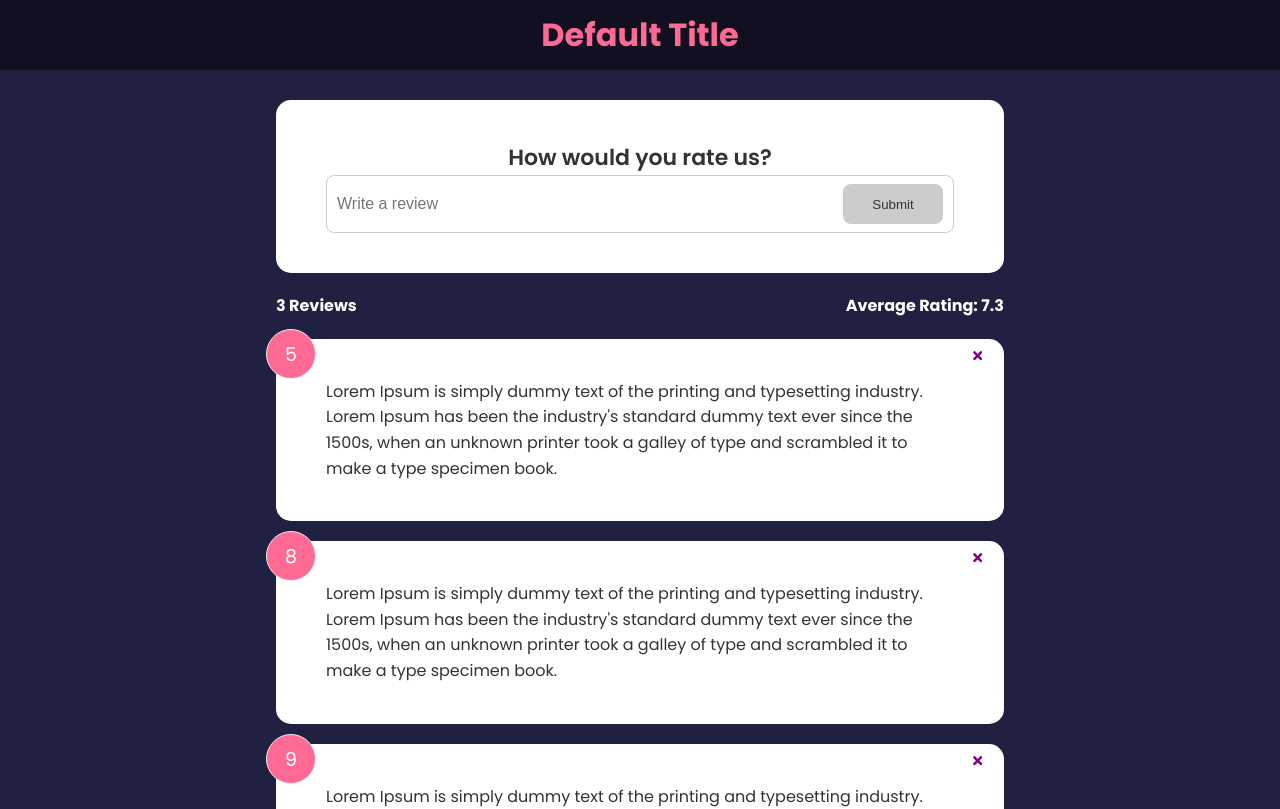
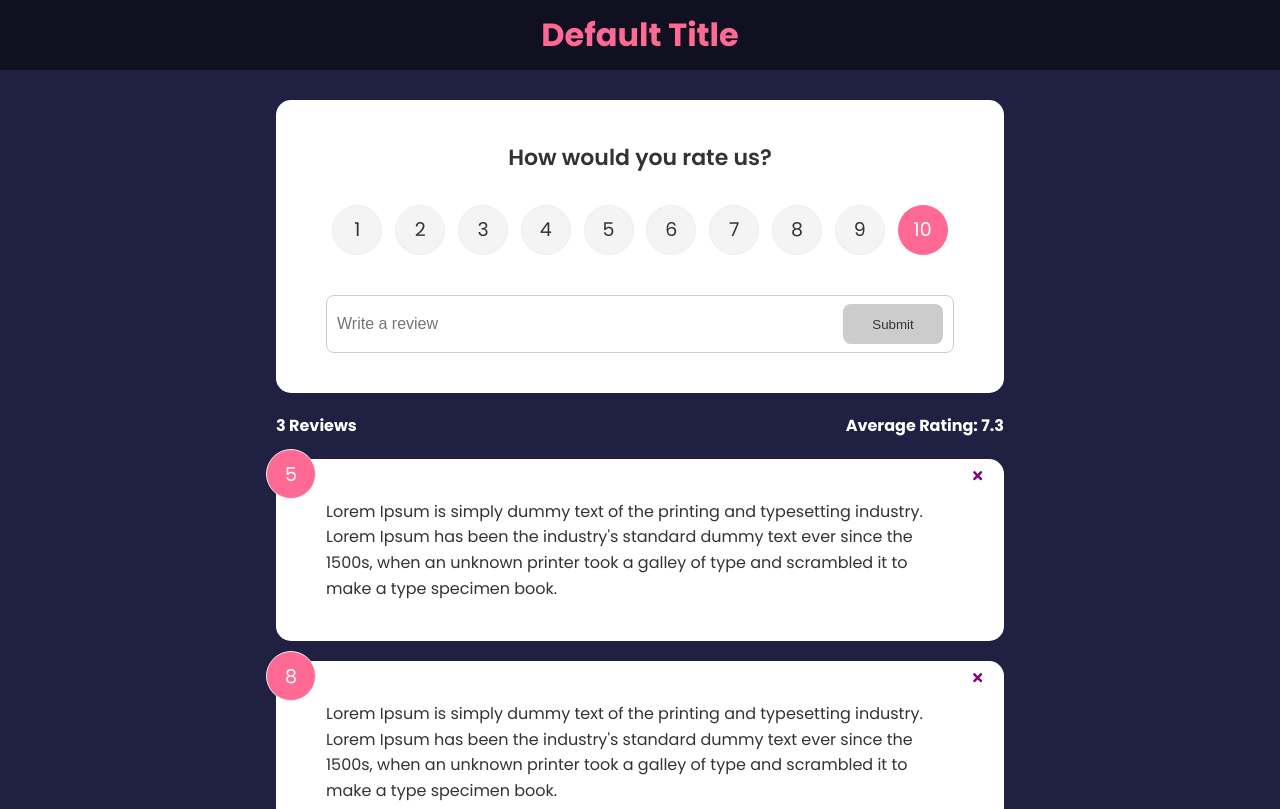
Before and after one commit to jfBiswajit/feedback, a React (Create React App) app: page / in a window 1280 px wide. Shown: the top 809 px of the page. Built offline with nearby package versions, Linux system fonts and the light colour scheme.

Commit message:
Add: S4E5

```diff
--- a/package.json
+++ b/package.json
@@ -10,6 +10,7 @@
     "react-dom": "^17.0.2",
     "react-icons": "^4.3.1",
     "react-scripts": "5.0.0",
+    "uuid": "^8.3.2",
     "web-vitals": "^2.1.4"
   },
   "scripts": {
--- a/src/App.js
+++ b/src/App.js
@@ -1,11 +1,18 @@
+import {v4 as uuidv4} from 'uuid'
 import Header from './components/Header';
 import FeedbackList from './components/FeedbackList';
 import Feedbacks from './components/data/Feedbacks';
 import { useState } from 'react';
 import FeedbackStats from './components/FeedbackStats';
 import FeedbackForm from './components/FeedbackForm';
+
 function App() {
   const [feedbacks, setFeedback] = useState(Feedbacks);
+
+  const addFeedback = (feedback) => {
+    feedback.id = uuidv4()
+    setFeedback([feedback, ...feedbacks]);
+  }
 
   const deleteFeedback = (id) => {
     if (window.confirm('Are you sure?')) {
@@ -17,7 +24,7 @@
     <>
       <Header />
       <div className="container">
-      <FeedbackForm />
+      <FeedbackForm handelAdd={addFeedback} />
         <FeedbackStats feedbacks={feedbacks} />
         <FeedbackList handelDelete={deleteFeedback} feedbacks={feedbacks} />
       </div>
--- a/src/components/FeedbackForm.jsx
+++ b/src/components/FeedbackForm.jsx
@@ -1,9 +1,11 @@
 import Card from './shared/Card';
 import { useState } from 'react';
 import Button from './shared/Button';
+import RatingSelect from './RatingSelect';
 
-function FeedbackForm() {
+function FeedbackForm({ handelAdd }) {
   const [ratText, setRatText] = useState('');
+  const [rating, setRating] = useState(10);
   const [btnDisabled, setBtnDisabled] = useState(true);
   const [errMsg, setErrMsg] = useState('');
 
@@ -11,20 +13,34 @@
     if (ratText === '') {
       setBtnDisabled(true);
       setErrMsg(null);
-    }else if (ratText !== '' && ratText.trim().length < 9) {
+    } else if (ratText !== '' && ratText.trim().length < 9) {
       setBtnDisabled(true);
       setErrMsg('Text must be at least 10 charecter');
-    }else {
+    } else {
       setBtnDisabled(false);
       setErrMsg(null);
     }
     setRatText(e.target.value);
   };
 
+  const handelOnsubmit = (e) => {
+    e.preventDefault();
+    if (ratText.trim().length > 9) {
+      const newFeedback = {
+        text: ratText,
+        rating: rating,
+      };
+
+      handelAdd(newFeedback);
+      setRatText('');
+    }
+  };
+
   return (
     <Card>
-      <form>
+      <form onSubmit={handelOnsubmit}>
         <h2>How would you rate us?</h2>
+        <RatingSelect select={(rating) => setRating(rating)} />
         <div className="input-group">
           <input
             onChange={handelOnChange}
@@ -32,9 +48,11 @@
             placeholder="Write a review"
             value={ratText}
           />
-          <Button type="submit" isDisabled={btnDisabled}>Submit</Button>
+          <Button type="submit" isDisabled={btnDisabled}>
+            Submit
+          </Button>
         </div>
-          {errMsg && <div className='message'>{errMsg}</div>}
+        {errMsg && <div className="message">{errMsg}</div>}
       </form>
     </Card>
   );
--- a/src/components/FeedbackList.jsx
+++ b/src/components/FeedbackList.jsx
@@ -18,7 +18,7 @@
 FeedbackList.propTypes = {
   feedbacks: PropTypes.arrayOf(
     PropTypes.shape({
-      id: PropTypes.number.isRequired,
+      id: PropTypes.string.isRequired,
       text: PropTypes.string.isRequired,
       rating: PropTypes.number.isRequired,
     })
--- /dev/null
+++ b/src/components/RatingSelect.jsx
@@ -0,0 +1,126 @@
+import { useState } from 'react';
+
+function RatingSelect({ select }) {
+  const [selected, setSelected] = useState(10);
+  const handleChange = (e) => {
+    let selectedVal = +e.currentTarget.value;
+    setSelected(selectedVal);
+    select(selectedVal);
+  };
+  return (
+    <ul className="rating">
+      <li>
+        <input
+          type="radio"
+          id="num1"
+          name="rating"
+          value="1"
+          onChange={handleChange}
+          checked={selected === 1}
+        />
+        <label htmlFor="num1">1</label>
+      </li>
+      <li>
+        <input
+          type="radio"
+          id="num2"
+          name="rating"
+          value="2"
+          onChange={handleChange}
+          checked={selected === 2}
+        />
+        <label htmlFor="num2">2</label>
+      </li>
+      <li>
+        <input
+          type="radio"
+          id="num3"
+          name="rating"
+          value="3"
+          onChange={handleChange}
+          checked={selected === 3}
+        />
+        <label htmlFor="num3">3</label>
+      </li>
+      <li>
+        <input
+          type="radio"
+          id="num4"
+          name="rating"
+          value="4"
+          onChange={handleChange}
+          checked={selected === 4}
+        />
+        <label htmlFor="num4">4</label>
+      </li>
+      <li>
+        <input
+          type="radio"
+          id="num5"
+          name="rating"
+          value="5"
+          onChange={handleChange}
+          checked={selected === 5}
+        />
+        <label htmlFor="num5">5</label>
+      </li>
+      <li>
+        <input
+          type="radio"
+          id="num6"
+          name="rating"
+          value="6"
+          onChange={handleChange}
+          checked={selected === 6}
+        />
+        <label htmlFor="num6">6</label>
+      </li>
+      <li>
+        <input
+          type="radio"
+          id="num7"
+          name="rating"
+          value="7"
+          onChange={handleChange}
+          checked={selected === 7}
+        />
+        <label htmlFor="num7">7</label>
+      </li>
+      <li>
+        <input
+          type="radio"
+          id="num8"
+          name="rating"
+          value="8"
+          onChange={handleChange}
+          checked={selected === 8}
+        />
+        <label htmlFor="num8">8</label>
+      </li>
+      <li>
+        <input
+          type="radio"
+          id="num9"
+          name="rating"
+          value="9"
+          onChange={handleChange}
+          checked={selected === 9}
+        />
+        <label htmlFor="num9">9</label>
+      </li>
+      <li>
+        <input
+          type="radio"
+          id="num10"
+          name="rating"
+          value="10"
+          onChange={handleChange}
+          checked={selected === 10}
+        />
+        <label htmlFor="num10">10</label>
+      </li>
+    </ul>
+  );
+}
+
+export default RatingSelect;
--- a/src/components/data/Feedbacks.js
+++ b/src/components/data/Feedbacks.js
@@ -1,16 +1,16 @@
 const feedbacks = [
   {
-    id: 1,
+    id: "id_1",
     rating: 5,
     text: "Lorem Ipsum is simply dummy text of the printing and typesetting industry. Lorem Ipsum has been the industry's standard dummy text ever since the 1500s, when an unknown printer took a galley of type and scrambled it to make a type specimen book.",
   },
   {
-    id: 2,
+    id: "id_2",
     rating: 8,
     text: "Lorem Ipsum is simply dummy text of the printing and typesetting industry. Lorem Ipsum has been the industry's standard dummy text ever since the 1500s, when an unknown printer took a galley of type and scrambled it to make a type specimen book.",
   },
   {
-    id: 3,
+    id: "id_3",
     rating: 9,
     text: "Lorem Ipsum is simply dummy text of the printing and typesetting industry. Lorem Ipsum has been the industry's standard dummy text ever since the 1500s, when an unknown printer took a galley of type and scrambled it to make a type specimen book.",
   },
```
Also changed, not shown: 1 other file (tests, documents, lock files or other folders).
